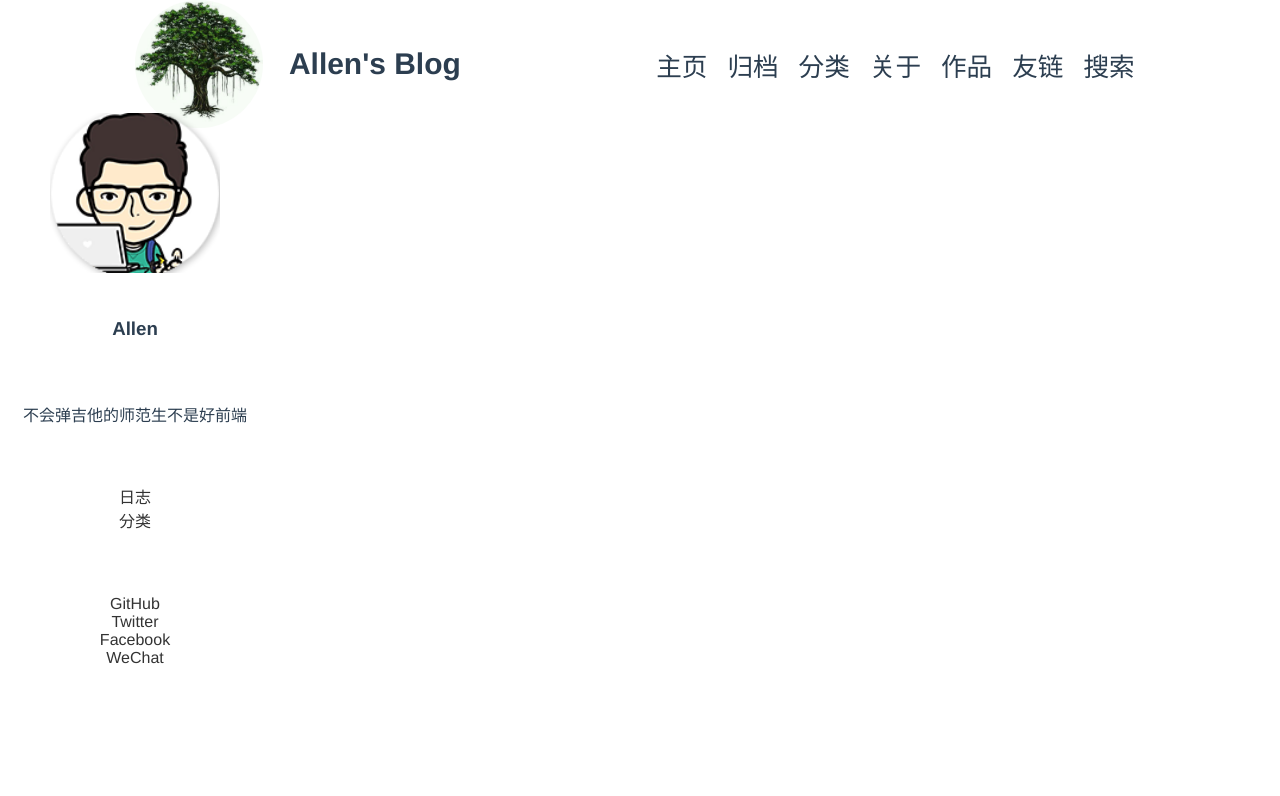
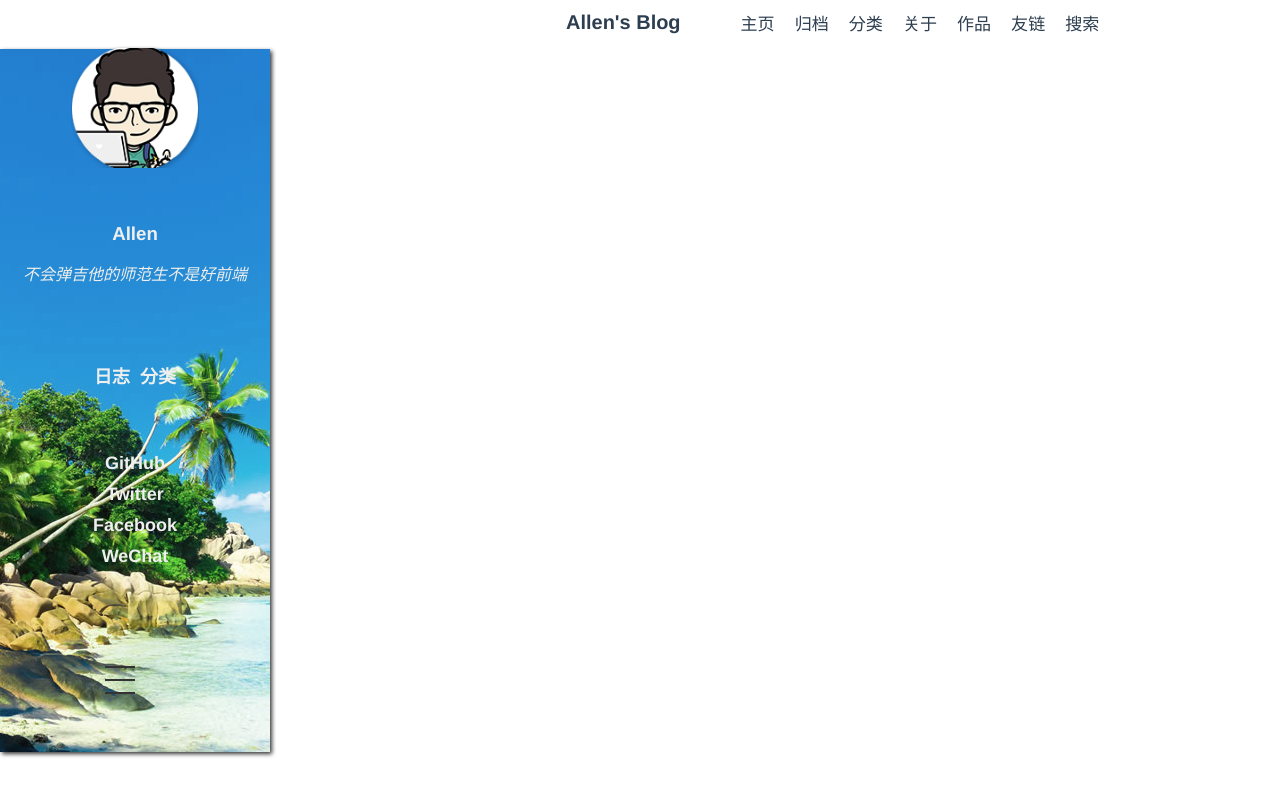
Before and after one commit to allenliu6/my-blog, a Vue app: page /#/ in a window 1280 px wide. Shown: the top 796 px of the page. Built offline with nearby package versions, Linux system fonts and the light colour scheme.

Commit message:
增量添加主体框架

```diff
--- a/index.html
+++ b/index.html
@@ -3,7 +3,7 @@
   <head>
     <meta charset="utf-8">
     <meta name="viewport" content="width=device-width" initial-scale=1>
-    <title>myblog</title>
+    <title>Allen's Blog</title>
   </head>
   <body>
     <div id="app"></div>
--- a/src/App.vue
+++ b/src/App.vue
@@ -31,9 +31,13 @@ body{
 ul{
   list-style: none;
   padding: 0;
+  margin: 0;
 }
 a{
   text-decoration: none;
   color: #333;
 }
+h1,h2,h3,h4,h5,h6{
+  margin: 0;
+}
 </style>
--- a/src/components/Header.vue
+++ b/src/components/Header.vue
@@ -1,10 +1,6 @@
 <template>
     <header>
-        <div class="header_left">
-            <img src="../assets/header.jpg">
-            <h3>Allen's Blog</h3>
-        </div>
-        <nav class="header_right">
+        <nav class="header_nav">
             <ul>
                 <li>主页</li>
                 <li>归档</li>
@@ -14,6 +10,7 @@
                 <li>友链</li>
                 <li>搜索</li>
             </ul>
+            <h3>Allen's Blog</h3>
         </nav>
     </header>
 </template>
@@ -30,30 +27,19 @@
 }
 
     header{
-        width: 15rem;
-        display: flex;
-        justify-content: space-around;
-        align-items: center;
-        font-size: 0.3rem;
+        width: 11rem;
+        font-size: 0.2rem;
+        margin: 0 auto;
 
-        & .header_left{
+        & .header_nav{
             display: flex;
             align-items: center;
-            margin-left: 0.5rem;
-
-            & img{
-                height: 1.5rem;
-                border-radius: 0.75rem;
-                margin-right: 0.3rem;
-            }
-        }
-        & .header_right{
-            margin-right: 0.5rem;
+            flex-direction: row-reverse;
 
             & ul{
                 display: flex;
-                padding: 0;
                 justify-content: space-around;
+                margin-left: 50px;
 
                 & li{
                     padding: 10px;
--- /dev/null
+++ b/src/components/Popup.vue
@@ -0,0 +1,33 @@
+<template>
+    <div class="toggle">
+        <span class="toggle_line"></span>
+        <span class="toggle_line"></span>
+        <span class="toggle_line"></span>
+    </div>
+</template>
+
+<script>
+    export default{
+
+    }
+</script>
+
+<style lang="postcss" scoped>
+    .toggle{
+        width: 40px;
+        height: 40px;
+        position: fixed;
+        left: 100px;
+        bottom: 100px;
+        cursor: pointer;
+        display: flex;
+        flex-direction: column;
+        justify-content: space-around;
+        align-items: center;
+
+        & .toggle_line{
+            border: 1px solid #333;
+            width: 70%;
+        }
+    }
+</style>
--- a/src/components/Sidebar.vue
+++ b/src/components/Sidebar.vue
@@ -1,13 +1,15 @@
 <template>
     <aside>
         <img src="../assets/avatar.png" alt="博主头像" class="side_avatar">
-        <h3 class="side_name">Allen</h3>
-        <p class="side_sign">不会弹吉他的师范生不是好前端</p>
-        <ul class="side_content">
+        <div>
+            <h3 class="side_name">Allen</h3>
+            <p class="side_sign"><i>不会弹吉他的师范生不是好前端</i></p>
+        </div>
+        <ul class="side_link-content">
             <li><a href="">日志</a></li>
             <li><a href="">分类</a></li>
         </ul>
-        <ul class="side_link">
+        <ul class="side_link-social">
             <li><a href="">GitHub</a></li>
             <li><a href="">Twitter</a></li>
             <li><a href="">Facebook</a></li>
@@ -27,9 +29,14 @@
 </script>
 
 <style lang="postcss" scoped>
+    a{
+        color: #efefef;
+        font-weight: bold;
+    }
+
     aside{
         width: 250px;
-        padding: 100px 10px;
+        padding: 20px 10px 200px;
         position: fixed;
         top: 0;
         left: 0;
@@ -38,15 +45,31 @@
         flex-direction: column;
         justify-content: space-around;
         align-items: center;
+        background: url('../assets/bg2.jpg') center no-repeat;
+        -webkit-filter: saturate(0.7) drop-shadow(2px 2px 2px #333);
+        color: #efefef;
 
         & img{
-            width: 2rem;
+            width: 1.5rem;
         }
 
-        & .side_link{
+        & .side_link-content{
+            display: flex;
+            font-size:18px;
+
+            & li{
+                padding: 5px;
+            }
+        }
+
+        & .side_link-social{
             display: flex;
             flex-direction: column;
-            margin: 20px 0;
+            font-size:18px;
+
+            & li{
+                padding: 5px;
+            }
         }
     }
 </style>
--- a/src/views/Home.vue
+++ b/src/views/Home.vue
@@ -2,17 +2,20 @@
     <div class="content">
         <b-sidebar></b-sidebar>
         <b-abstract></b-abstract>
+        <b-popup></b-popup>
     </div>
 </template>
 
 <script>
     import bSidebar from '../components/Sidebar'
     import bAbstract from '../components/Abstract'
+    import bPopup from '../components/Popup'
 
     export default {
         components: {
             bSidebar,
-            bAbstract
+            bAbstract,
+            bPopup
         }
     }
 
@@ -24,5 +27,7 @@
         height: 100%;
         display: block;
         padding: 10px;
+
+
     }
 </style>
```
Also changed, not shown: src/assets/banner.jpg (added), src/assets/bg2.jpg (added).
